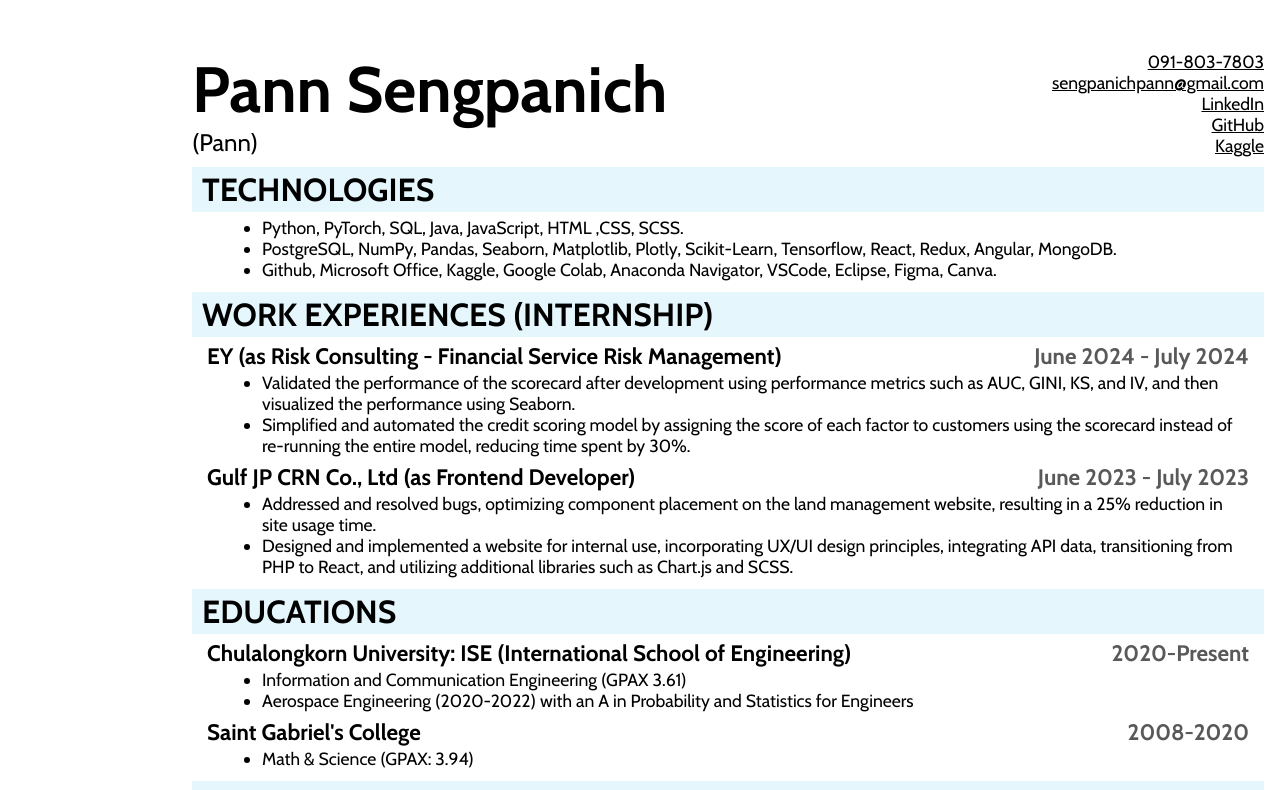
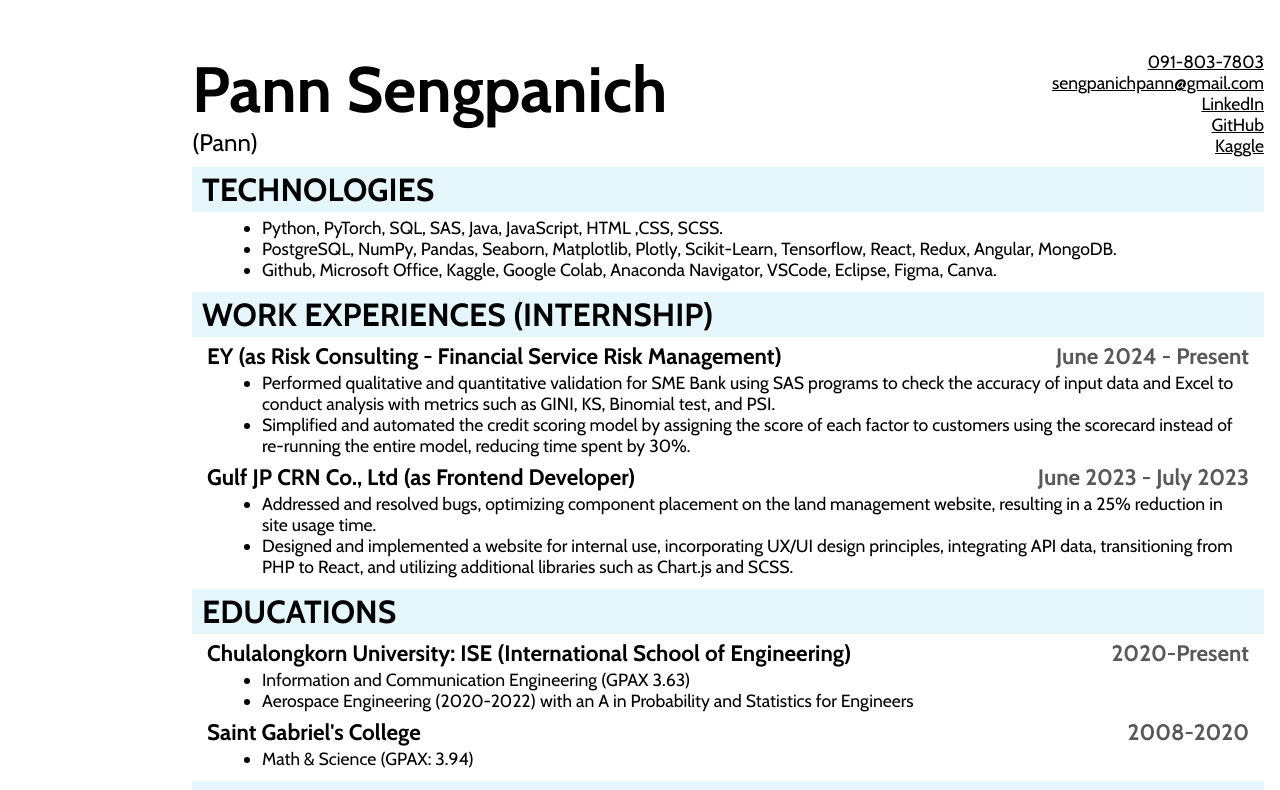
Before and after one commit to PannSengpanich/cv-application, a React (Create React App) app: page / in a window 1280 px wide. Shown: the top 790 px of the page. Built offline with nearby package versions, Linux system fonts and the light colour scheme.

Commit message:
Update data.js

```diff
--- a/src/data.js
+++ b/src/data.js
@@ -12,9 +12,9 @@ export const TechData = [
   { topic: "TECHNOLOGIES" },
   {
     details: [
-      "Python, PyTorch, SQL, Java, JavaScript, HTML ,CSS, SCSS.",
+      "Python, PyTorch, SQL, SAS, Java, JavaScript, HTML ,CSS, SCSS.",
       "PostgreSQL, NumPy, Pandas, Seaborn, Matplotlib, Plotly, Scikit-Learn, Tensorflow, React, Redux, Angular, MongoDB.",
-      " Github, Microsoft Office, Kaggle, Google Colab, Anaconda Navigator, VSCode, Eclipse,  Figma, Canva.",
+      "Github, Microsoft Office, Kaggle, Google Colab, Anaconda Navigator, VSCode, Eclipse,  Figma, Canva.",
     ],
   },
 ];
@@ -43,10 +43,10 @@ export const WorkData = [
     head: "EY (as Risk Consulting - Financial Service Risk Management)",
 
     details: [
-      "Validated the performance of the scorecard after development using performance metrics such as AUC, GINI, KS, and IV, and then visualized the performance using Seaborn.",
+      "Performed qualitative and quantitative validation for SME Bank using SAS programs to check the accuracy of input data and Excel to conduct analysis with metrics such as GINI, KS, Binomial test, and PSI.",
       "Simplified and automated the credit scoring model by assigning the score of each factor to customers using the scorecard instead of re-running the entire model, reducing time spent by 30%.",
     ],
-    date: "June 2024 - July 2024",
+    date: "June 2024 - Present",
   },
 
   {
@@ -64,7 +64,7 @@ export const EdData = [
   {
     head: "Chulalongkorn University: ISE (International School of Engineering)",
     details: [
-      "Information and Communication Engineering (GPAX 3.61)",
+      "Information and Communication Engineering (GPAX 3.63)",
       {
         main: "Aerospace Engineering (2020-2022) with an A in Probability and Statistics for Engineers ",
       },
```
